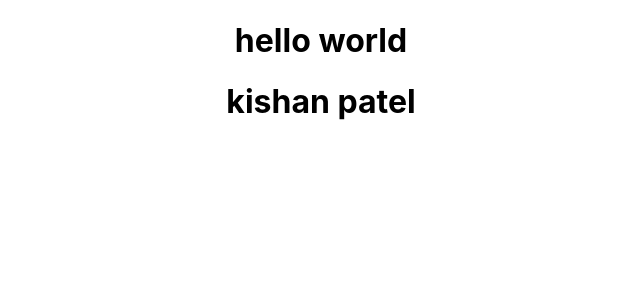
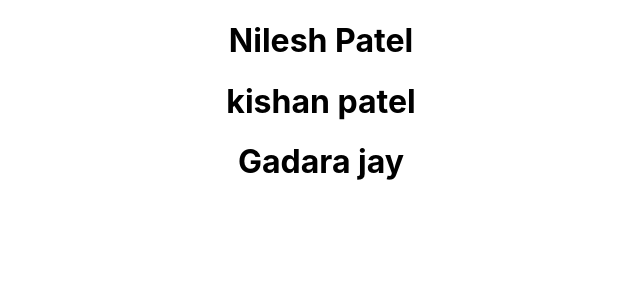
Before and after one commit to kano108/new_pro, a React (Create React App) app: page / in a window 1280 px wide. Shown: the top 300 px of the page, without its empty margins (319-959 px from the left). Built offline with nearby package versions, Linux system fonts and the light colour scheme.

Commit message:
gadara add

```diff
--- a/src/App.js
+++ b/src/App.js
@@ -4,8 +4,9 @@
 function App() {
   return (
     <div className="App">
-      <h1>hello world</h1>
+      <h1>Nilesh Patel</h1>
       <h1>kishan patel </h1>
+      <h1>Gadara jay</h1>
     </div>
   );
 }
```
